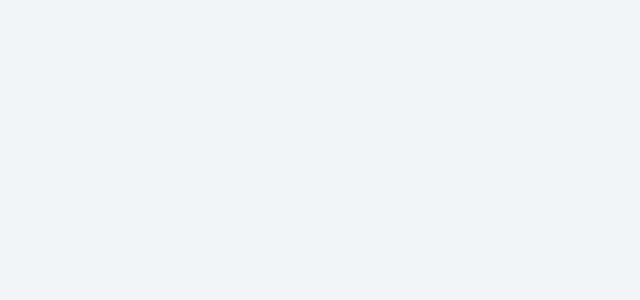
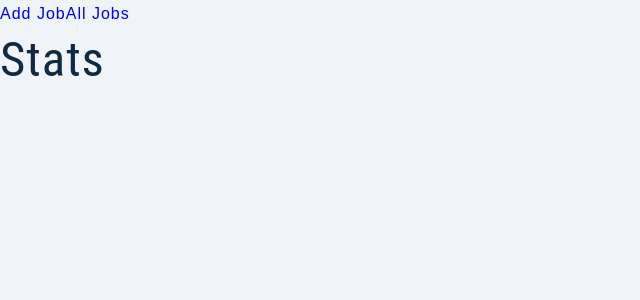
Before and after one commit to tavolafourcade/jobify, a React (Create React App) app in the folder client/: page / in a window 1280 px wide. Shown: the top 300 px of the page, without its empty margins (0-640 px from the left). Built offline with nearby package versions, Linux system fonts and the light colour scheme.

Commit message:
[ ADD ] Implementation of nested path structure using index in Route

```diff
--- a/client/src/App.jsx
+++ b/client/src/App.jsx
@@ -8,11 +8,11 @@
   return (
     <BrowserRouter className="App">
       <Routes>
-        <Route path="/">
-          <Route path="addjob" element={<AddJob />} />
+        <Route path="/" element={<SharedLayout />}>
+          <Route index element={<Stats />} />
           <Route path="all-jobs" element={<AllJobs />} />
+          <Route path="add-job" element={<AddJob />} />
           <Route path="profile" element={<Profile />} />
-          <Route path="stats" element={<Stats />} />
         </Route>
         <Route path="/register" element={<Register />} />
         <Route path="/landing" element={<Landing />} />
--- a/client/src/pages/dashboard/SharedLayout.jsx
+++ b/client/src/pages/dashboard/SharedLayout.jsx
@@ -1,8 +1,16 @@
 import React from 'react'
+import { Outlet, Link } from 'react-router-dom'
+import Wrapper from '../../assets/wrappers/SharedLayout'
 
 function SharedLayout() {
   return (
-    <h1>SharedLayout</h1>
+    <Wrapper>
+      <nav>
+        <Link to="add-job">Add Job</Link>
+        <Link to="all-jobs">All Jobs</Link>
+      </nav>
+      <Outlet />
+    </Wrapper>
   )
 }
 
```
